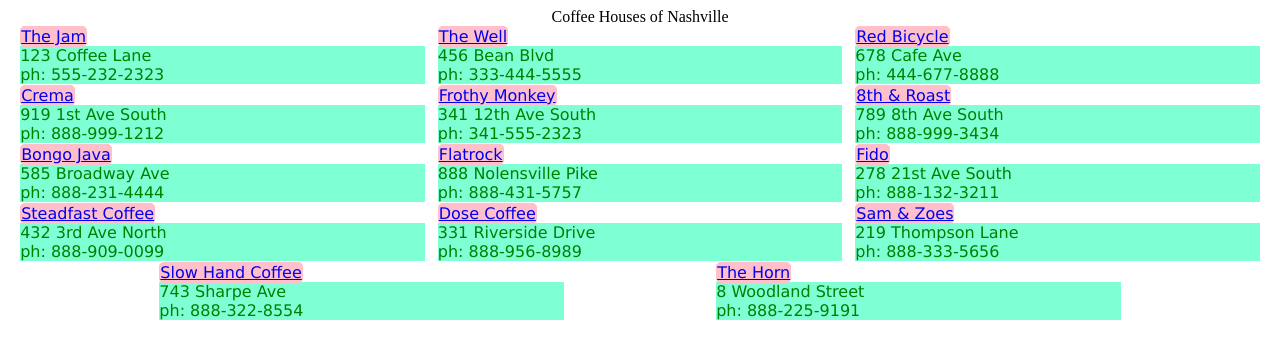
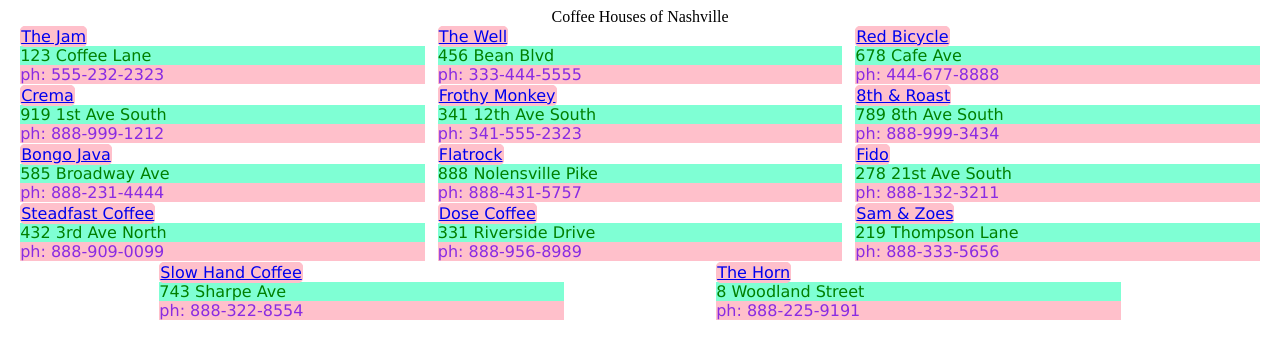
Before and after one commit to kirksudduth/git_things, a plain HTML site: page index.html in a window 1280 px wide. Drawn offline with Linux system fonts and the light colour scheme.

Commit message:
added background/text color to styling

```diff
--- a/main.css
+++ b/main.css
@@ -34,3 +34,8 @@
     background-color: aquamarine;
     align-content: center;
 }
+
+.shop div.phone {
+    color: blueviolet;
+    background-color: pink;
+}
```
